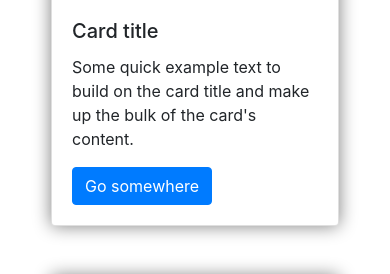
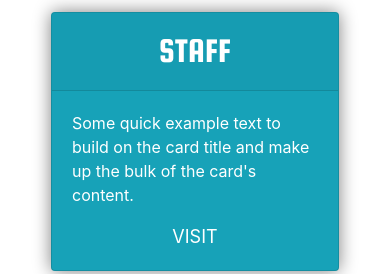
Before and after one commit to prakhar1144/School-Management-System, a Django app: page / in a window 390 px wide. Shown: the part 815-1089 px from the top of the page. Run offline with Django 3.2, Linux system fonts and the light colour scheme; some libraries are stand-ins or nearby versions; some web fonts are replaced.

Commit message:
HOME PAGE DESIGNED

```diff
--- a/main/templates/main/base.html
+++ b/main/templates/main/base.html
@@ -9,6 +9,7 @@
 		<link rel="stylesheet" href="https://stackpath.bootstrapcdn.com/bootstrap/4.4.1/css/bootstrap.min.css" integrity="sha384-Vkoo8x4CGsO3+Hhxv8T/Q5PaXtkKtu6ug5TOeNV6gBiFeWPGFN9MuhOf23Q9Ifjh" crossorigin="anonymous">
 		<link rel="stylesheet" href="{% static 'css/base.css' %}">
 		<link href="https://fonts.googleapis.com/css2?family=Grenze+Gotisch:wght@700&display=swap" rel="stylesheet">
+		<link href="https://fonts.googleapis.com/css2?family=Squada+One&display=swap" rel="stylesheet">
 
 	</head>
 	<body>
@@ -35,8 +36,8 @@
 	          Extras
 	        </a>
 	        <div class="dropdown-menu" aria-labelledby="navbarDropdown">
-	          <a class="dropdown-item" href="#">Tution Fee</a>
-	          <a class="dropdown-item" href="#">Payment</a>
+	          <a class="dropdown-item" href="#">Exams</a>
+	          <a class="dropdown-item" href="#">Syllabus</a>
 	          <!-- <div class="dropdown-divider"></div> -->
 	          <a class="dropdown-item" href="#">Others</a>
 	        </div>
@@ -46,12 +47,16 @@
 	        <!-- <a class="nav-link disabled" href="#" tabindex="-1" aria-disabled="true">Disabled</a> -->
 	         <a class="nav-link" href="{% url 'finance' %}">Finance</a>
 	      </li>
+	      <li class="nav-item">
+	        <a class="nav-link" href="http://127.0.0.1:8000/admin/">Admin</a>
+	      </li>
+
 
 	    </ul>
-	    <form class="form-inline my-2 my-lg-0">
+<!-- 	    <form class="form-inline my-2 my-lg-0">
 	      <input class="form-control mr-sm-2" type="search" placeholder="Search" aria-label="Search">
 	      <button class="btn btn-outline-success my-2 my-sm-0" type="submit">Search</button>
-	    </form>
+	    </form> -->
 	  </div>
 	</nav>
 	<div class='container' style="position: center;">
--- a/main/templates/main/home.html
+++ b/main/templates/main/home.html
@@ -1,55 +1,63 @@
 {% extends 'main/base.html' %}
 {% block content %}
+<div id='title'><h3>School Management System</h3></div>
+
 <div class='row'>
-<div class='col-md-4' style="padding-top: 50px; filter: drop-shadow(0 0 9px grey);">
-<div class="card" style="width: 18rem; margin: 0 auto;">
-  	<img src="..." class="card-img-top" alt="...">
+
+  <div class='col-md-4' style="padding-top: 40px; filter: drop-shadow(0 0 9px grey);">
+    <div class="card text-white bg-info mb-3" style="max-width: 18rem; margin: 0 auto;">
+      <div class="card-header" style="text-align: center; font-size: 35px; font-family: 'Squada One', cursive;">STUDENT</div>
         <div class="card-body">
-    	<h5 class="card-title">Card title</h5>
+       <!--  <h5 class="card-title">Info card title</h5> -->
           <p class="card-text">Some quick example text to build on the card title and make up the bulk of the card's content.</p>
-    	<a href="#" class="btn btn-primary">Go somewhere</a>
+          <div style="text-align: center;"><a href="#" class="card-link" style="color: inherit; font-size: 18px; ">VISIT</a></div>
         </div>
     </div>
   </div>
-<div class='col-md-4' style="padding-top: 50px; filter: drop-shadow(0 0 9px grey);">
-<div class="card" style="width: 18rem; margin: 0 auto;">
-  	<img src="..." class="card-img-top" alt="...">
+
+  <div class='col-md-4' style="padding-top: 40px; filter: drop-shadow(0 0 9px grey);">
+    <div class="card text-white bg-info mb-3" style="max-width: 18rem; margin: 0 auto;">
+      <div class="card-header" style="text-align: center; font-size: 35px; font-family: 'Squada One', cursive;">FACULTY</div>
         <div class="card-body">
-    	<h5 class="card-title">Card title</h5>
+       <!--  <h5 class="card-title">Info card title</h5> -->
           <p class="card-text">Some quick example text to build on the card title and make up the bulk of the card's content.</p>
-    	<a href="#" class="btn btn-primary">Go somewhere</a>
+          <div style="text-align: center;"><a href="#" class="card-link" style="color: inherit; font-size: 18px; ">VISIT</a></div>
         </div>
     </div>
   </div>
-<div class='col-md-4' style="padding-top: 50px; filter: drop-shadow(0 0 9px grey);">
-<div class="card" style="width: 18rem; margin: 0 auto;">
-  	<img src="..." class="card-img-top" alt="...">
+
+  <div class='col-md-4' style="padding-top: 40px; filter: drop-shadow(0 0 9px grey);">
+    <div class="card text-white bg-info mb-3" style="max-width: 18rem; margin: 0 auto;">
+      <div class="card-header" style="text-align: center; font-size: 35px; font-family: 'Squada One', cursive;">STAFF</div>
         <div class="card-body">
-    	<h5 class="card-title">Card title</h5>
+       <!--  <h5 class="card-title">Info card title</h5> -->
           <p class="card-text">Some quick example text to build on the card title and make up the bulk of the card's content.</p>
-    	<a href="#" class="btn btn-primary">Go somewhere</a>
+          <div style="text-align: center;"><a href="#" class="card-link" style="color: inherit; font-size: 18px; ">VISIT</a></div>
         </div>
     </div>
   </div>
-<div class='col-md-4' style="padding-top: 50px; filter: drop-shadow(0 0 9px grey);">
-<div class="card" style="width: 18rem; margin: 0 auto;">
-  	<img src="..." class="card-img-top" alt="...">
+
+  <div class='col-md-4' style="padding-top: 40px; filter: drop-shadow(0 0 9px grey);">
+    <div class="card text-white bg-info mb-3" style="max-width: 18rem; margin: 0 auto;">
+      <div class="card-header" style="text-align: center; font-size: 35px; font-family: 'Squada One', cursive;">FINANCE</div>
         <div class="card-body">
-    	<h5 class="card-title">Card title</h5>
+       <!--  <h5 class="card-title">Info card title</h5> -->
           <p class="card-text">Some quick example text to build on the card title and make up the bulk of the card's content.</p>
-    	<a href="#" class="btn btn-primary">Go somewhere</a>
+          <div style="text-align: center;"><a href="#" class="card-link" style="color: inherit; font-size: 18px; ">VISIT</a></div>
         </div>
     </div>
   </div>
-<div class='col-md-4' style="padding-top: 50px; filter: drop-shadow(0 0 9px grey);">
-<div class="card" style="width: 18rem; margin: 0 auto;">
-  	<img src="..." class="card-img-top" alt="...">
+
+  <div class='col-md-4' style="padding-top: 40px; filter: drop-shadow(0 0 9px grey);">
+    <div class="card text-white bg-info mb-3" style="max-width: 18rem; margin: 0 auto;">
+      <div class="card-header" style="text-align: center; font-size: 35px; font-family: 'Squada One', cursive;">ADMIN</div>
         <div class="card-body">
-    	<h5 class="card-title">Card title</h5>
+       <!--  <h5 class="card-title">Info card title</h5> -->
           <p class="card-text">Some quick example text to build on the card title and make up the bulk of the card's content.</p>
-    	<a href="#" class="btn btn-primary">Go somewhere</a>
+          <div style="text-align: center;"><a href="#" class="card-link" style="color: inherit; font-size: 18px; ">VISIT</a></div>
         </div>
     </div>
   </div>
+
 </div>
 {% endblock %}
```
Also changed, not shown: main/templates/main/finance.html (+6 -6 lines). Lines whose indentation alone changed are shown as unchanged.
